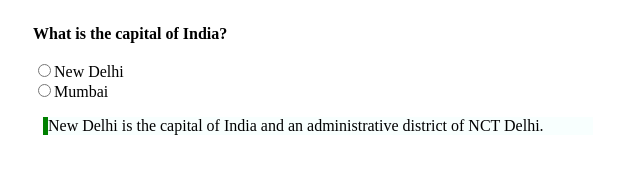
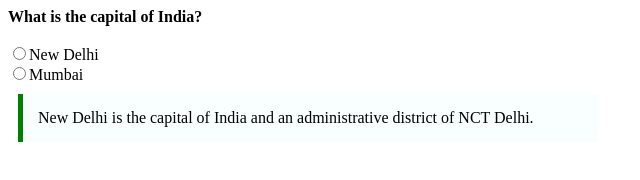
Before and after one commit to acciojob/trivia-mannmanjeet988, a website: page main.html in a window 1280 px wide. Shown: the whole page, without its empty margins (0-640 px from the left). Drawn offline with Linux system fonts and the light colour scheme.

Commit message:
created a submission

```diff
--- a/styles.css
+++ b/styles.css
@@ -3,6 +3,9 @@
 blockquote{
 	border-left: 5px solid green;
 	background-color: #f8fffe;
+	max-width:600px;
+	padding:15px;
+	margin:10px;
 }
 
 .question input{
@@ -15,10 +18,8 @@ label{
 
 section{
 	max-width: 600px;
-	margin: 10px;
-	padding: 15px;
 }
 
-.blockquote-1{
+/* .blockquote-1{
 	margin-left: -30px;
-}
+} */
```
